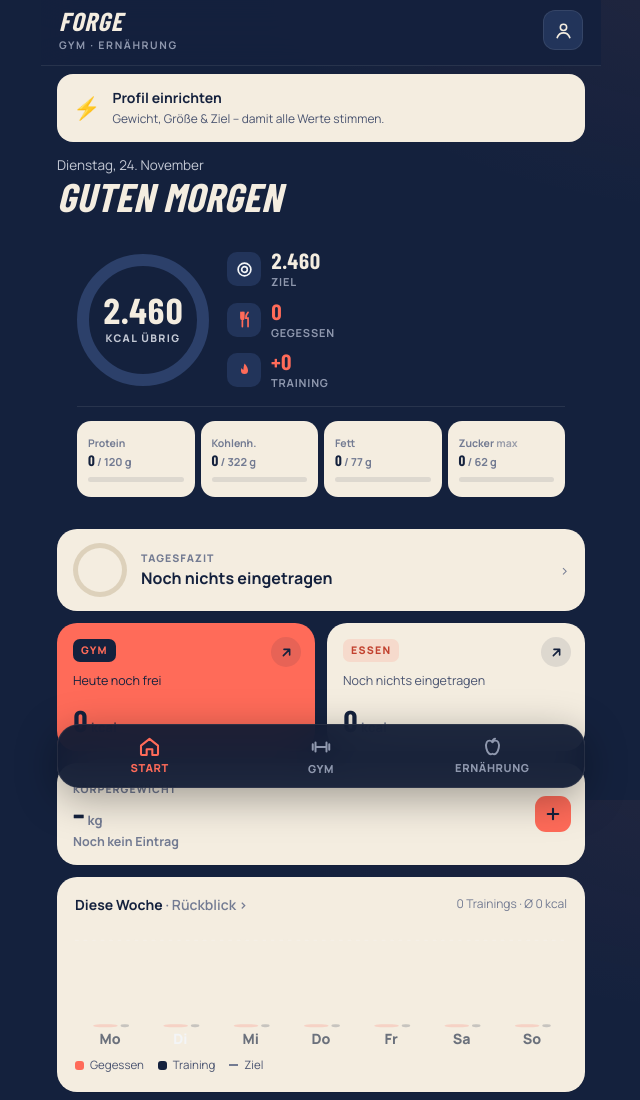
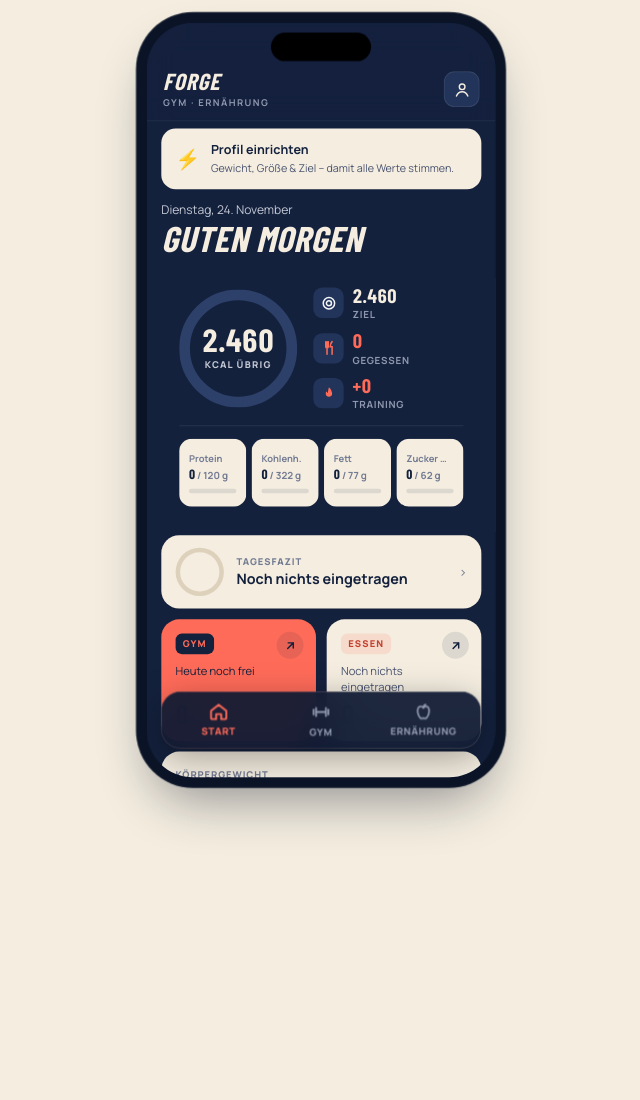
Before and after one commit to m86036679-wq/FORGE, a plain HTML site: page index.html in a window 1280 px wide. Shown: the top 1100 px of the page, without its empty margins (319-959 px from the left). After the commit the page ends 800 px from the top, so only its background shows below. Drawn offline with nearby package versions, Linux system fonts and the light colour scheme; a web font is replaced by a local one.

Commit message:
Desktop: App im iPhone-Rahmen
Auf breiten Fenstern (nicht als installierte App) laeuft die App in einem iPhone-Rahmen; mobil unveraendert.

Co-Authored-By: Claude Opus 5.5 <noreply@anthropic.com>
Claude-Session: https://claude.ai/code/session_01XxP3ZjwY6J62wW8i3tNhjH

```diff
--- a/index.html
+++ b/index.html
@@ -436,10 +436,26 @@ details.meas-form summary::-webkit-details-marker{display:none}
 .banner small{color:#4A5470}
 .info{background:rgba(244,237,224,.07);border-color:var(--line)}
 .card .info{background:#EAE0CF;border-color:transparent;color:#14213D}
+
+/* Desktop: App im iPhone-Rahmen (nur breite Fenster, nicht als installierte App) */
+#phone,#screen,#scroll{display:contents}.isl{display:none}
+@media (min-width:700px){
+  html.desk,html.desk body{background:#F4EDE0;overflow:hidden;height:100%}
+  html.desk body{background:#F4EDE0}
+  html.desk{--safe-t:44px;--safe-b:20px}
+  html.desk #phone{display:block;position:fixed;left:50%;top:50%;width:414px;height:868px;padding:12px;background:#0B1426;border-radius:64px;box-shadow:0 30px 60px -20px rgba(11,20,38,.45),0 0 0 1px rgba(255,255,255,.06) inset;transform:translate(-50%,-50%) scale(var(--ps,1))}
+  html.desk #screen{display:block;position:relative;width:390px;height:844px;border-radius:52px;overflow:hidden;transform:translateZ(0);background:var(--bg)}
+  html.desk #scroll{display:block;height:100%;overflow-y:auto;overscroll-behavior:contain;scrollbar-width:none}
+  html.desk #scroll::-webkit-scrollbar{display:none}
+  html.desk .isl{display:block;position:absolute;z-index:200;top:23px;left:50%;width:112px;height:32px;margin-left:-56px;border-radius:20px;background:#000;pointer-events:none}
+  html.desk .sheet{max-height:92%}
+  html.desk .foodlist{max-height:440px}
+}
 </style>
 </head>
 <body>
-<div id="app">
+<div id="phone"><i class="isl" aria-hidden="true"></i><div id="screen">
+<div id="scroll"><div id="app">
   <header class="topbar">
     <div class="brand">
       <div><b>FORGE</b><small>Gym · Ernährung</small></div>
@@ -454,7 +470,7 @@ details.meas-form summary::-webkit-details-marker{display:none}
     <section class="view" id="v-gym"></section>
     <section class="view" id="v-food"></section>
   </main>
-</div>
+</div></div>
 
 <div class="restbar" id="restbar">
   <div class="p"><small>Satzpause</small><div class="row"><span class="t" id="rest-t">1:30</span></div><div class="prog"><i id="rest-p"></i></div></div>
@@ -469,7 +485,13 @@ details.meas-form summary::-webkit-details-marker{display:none}
 
 <div id="sheet-root"></div>
 <div id="toast"></div>
-
+</div></div>
+
+<script>
+(function(){ const mq=matchMedia('(min-width: 700px)'); const fit=()=>{ const d=mq.matches&&!(navigator.standalone===true||matchMedia('(display-mode: standalone)').matches); document.documentElement.classList.toggle('desk',d); if(d) document.documentElement.style.setProperty('--ps',Math.min(1,(innerHeight-24)/868,(innerWidth-24)/414).toFixed(3)); };
+  fit(); addEventListener('resize',fit);
+  const ws=window.scrollTo.bind(window); window.scrollTo=function(){ const sc=document.getElementById('scroll'); if(document.documentElement.classList.contains('desk')&&sc) sc.scrollTo(...arguments); else ws(...arguments); }; })();
+</script>
 <script>
 /* ================= DATEN ================= */
 // Lebensmittel: [Name, kcal, Protein, Kohlenhydrate, Fett (je 100 g/ml), Portion g, Portionsname, Kategorie]
--- a/sw.js
+++ b/sw.js
@@ -1,4 +1,4 @@
-const C='forge-v27';
+const C='forge-v28';
 const CORE=['./','./index.html','./manifest.json','./icon-180.png','./icon-192.png','./icon-512.png'];
 self.addEventListener('install',e=>{e.waitUntil(caches.open(C).then(c=>c.addAll(CORE)).then(()=>self.skipWaiting()))});
 self.addEventListener('activate',e=>{e.waitUntil(caches.keys().then(ks=>Promise.all(ks.filter(k=>k!==C).map(k=>caches.delete(k)))).then(()=>self.clients.claim()))});
```
